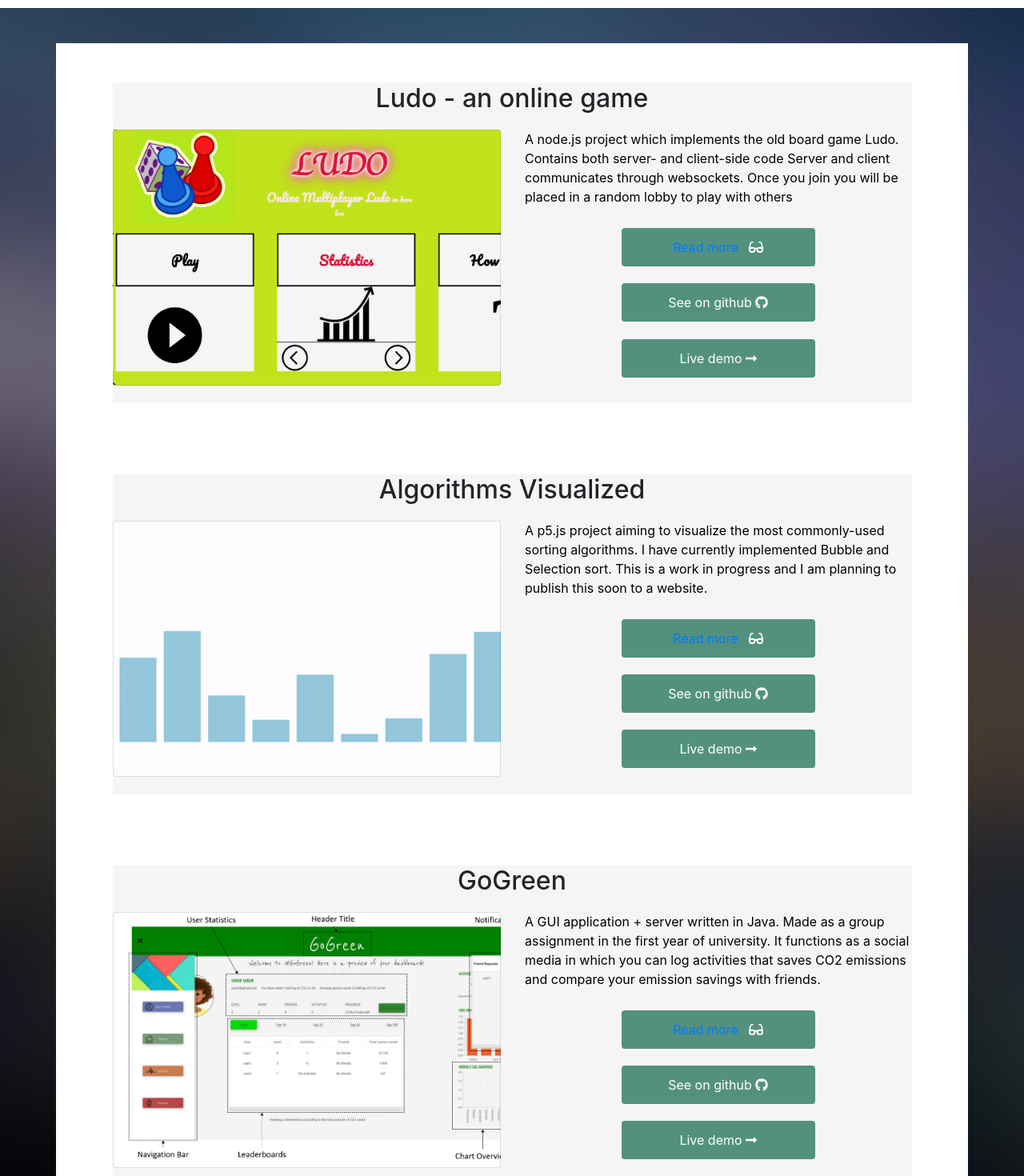
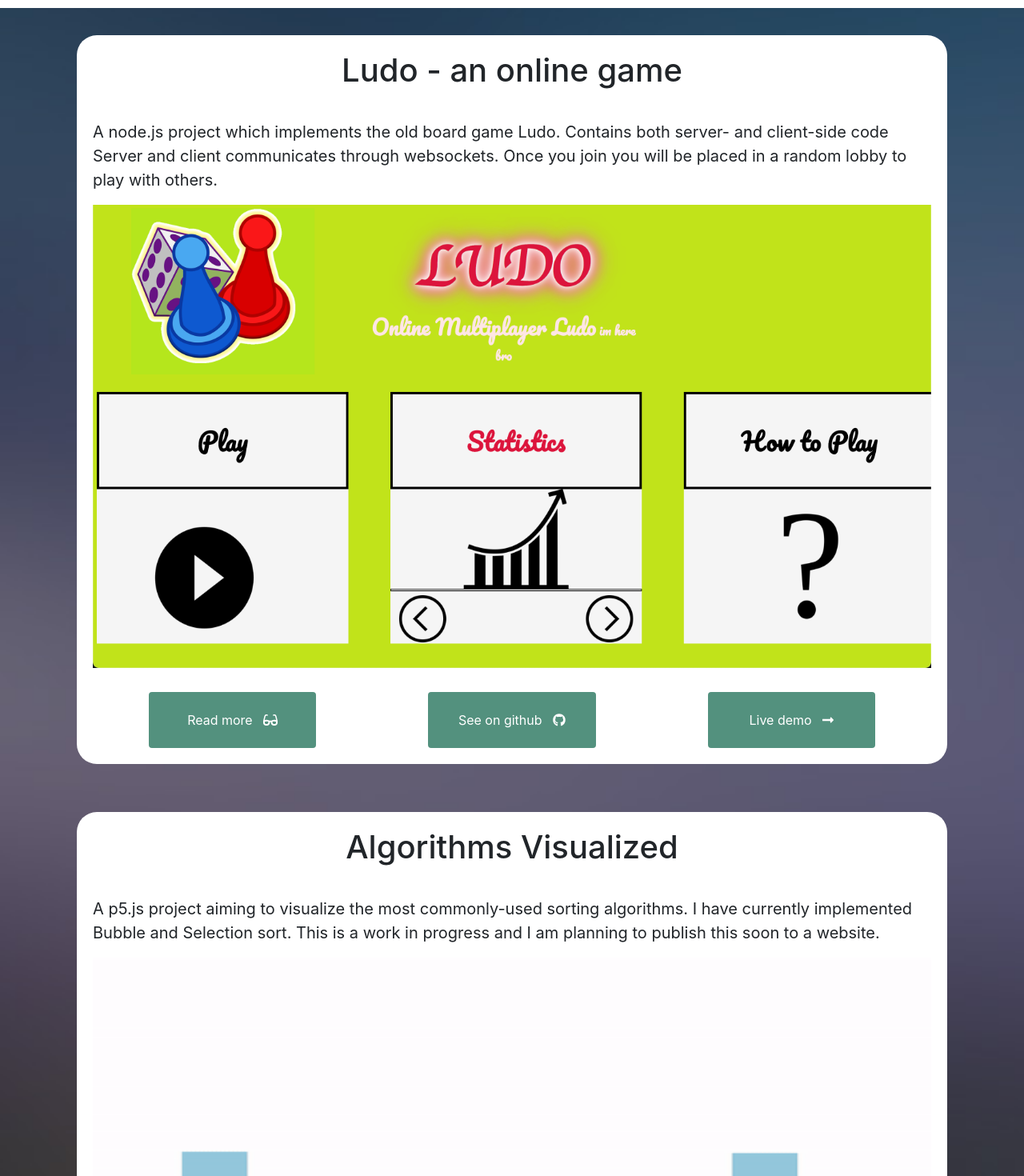
Before and after one commit to vehjelmtvedt/vetle.hjelmtvedt.com, a Next.js app: page /projects in a window 1280 px wide. Shown: the part 60-1530 px from the top of the page at 80% size. Built offline with nearby package versions, Linux system fonts and the light colour scheme.

Commit message:
refactored projectView, makes it more scalable and easier to add more projects

```diff
--- a/components/projects/ProjectView.js
+++ b/components/projects/ProjectView.js
@@ -1,66 +1,51 @@
+import styles from './projectview.module.css'
 import Jumbotron from 'react-bootstrap/Jumbotron'
-import styles from './projectview.module.css'
+import Button from 'react-bootstrap/Button'
+import ButtonToolbar from 'react-bootstrap/ButtonToolbar'
 import Link from 'next/link'
-import Container from 'react-bootstrap/Container'
-import { CardDeck, Card, Button } from 'react-bootstrap'
 import { FontAwesomeIcon } from '@fortawesome/react-fontawesome'
 import { faLongArrowAltRight } from '@fortawesome/free-solid-svg-icons'
 
-
-
-export default function ProjectView() {
+export default function Alternate() {
     return (
         <>
             <Jumbotron fluid className={styles.jumbotron}>
-                <Container className={styles.container}>
-                    <div id={styles.firstcard} className={styles.cardcontainer}>
-                        <h2>Ludo - an online game</h2>
-                        <CardDeck className={styles.card}>
-                            <Card className={styles.cardsection1}>
-                            </Card>
-                            <Card className={styles.cardsection2}>
-                                <p className={styles.p}>A node.js project which implements the old board game Ludo. Contains both server- and client-side code
+                <div className={styles.projectContainer} id={styles.firstContainer}>
+                    <h1 className={styles.heading}>Ludo - an online game</h1>
+                    <p className={styles.description}>A node.js project which implements the old board game Ludo. Contains both server- and client-side code
                                     Server and client communicates through websockets. Once you join you will be placed in
-                                    a random lobby to play with others
-                                </p>
-                                <Button className={styles.button}><Link className={styles.link} href="/projects/Ludo">Read more</Link> &nbsp; <FontAwesomeIcon icon="glasses" /></Button>
-                                <Button className={styles.button}><a className={styles.link} href="https://github.com/vehjelmtvedt/online-ludo.git">See on github </a> <FontAwesomeIcon icon={["fab", "github"]} /></Button>
-                                <Button className={styles.button}>Live demo <FontAwesomeIcon icon={faLongArrowAltRight} /></Button>
-                            </Card>
-                        </CardDeck>
-                    </div>
-                    <div className={styles.cardcontainer}>
-                    <h2>Algorithms Visualized</h2>
-                        <CardDeck className={styles.card}>
-                            <Card className={styles.cardsection3}>
-                            </Card>
-                            <Card className={styles.cardsection2}>
-                                <p className={styles.p}>A p5.js project aiming to visualize the most commonly-used sorting algorithms.
+                                    a random lobby to play with others.</p>
+                    <img className={styles.image} src="/splashscreen.png"></img>
+                    <ButtonToolbar className="justify-content-around" id={styles.buttongroup}>
+                        <Button className={styles.button}>Read more &nbsp; <FontAwesomeIcon icon="glasses" /></Button>
+                        <Button className={styles.button}>See on github &nbsp;  <FontAwesomeIcon icon={["fab", "github"]} /></Button>
+                        <Button className={styles.button}>Live demo &nbsp; <FontAwesomeIcon icon={faLongArrowAltRight} /></Button>
+                    </ButtonToolbar>
+                </div>
+                <div className={styles.projectContainer}>
+                    <h1 className={styles.heading}>Algorithms Visualized</h1>
+                    <p className={styles.description}>A p5.js project aiming to visualize the most commonly-used sorting algorithms.
                                  I have currently implemented Bubble and Selection sort. This is a work in progress and I am planning to publish this soon to a website.
                                   </p>
-                                <Button className={styles.button}><Link className={styles.link} href="/projects/Visualgo">Read more </Link> &nbsp; <FontAwesomeIcon icon="glasses" /></Button>
-                                <Button className={styles.button}><a className={styles.link} href="https://github.com/vehjelmtvedt/visualgo.git">See on github </a> <FontAwesomeIcon icon={["fab", "github"]} /></Button>
-                                <Button className={styles.button}>Live demo <FontAwesomeIcon icon={faLongArrowAltRight} /></Button>
-                            </Card>
-                        </CardDeck>
-                    </div>
-                    <div className={styles.cardcontainer}>
-                    <h2>GoGreen</h2>
-                        <CardDeck className={styles.card}>
-                            <Card className={styles.cardsection4}>
-                            </Card>
-                            <Card className={styles.cardsection2}>
-                                <p className={styles.p}>A GUI application + server written in Java. Made as a group assignment in the first year
+                    <img className={styles.image} src="/algo.gif"></img>
+                    <ButtonToolbar className="justify-content-around" id={styles.buttongroup}>
+                        <Button className={styles.button}>Read more &nbsp; <FontAwesomeIcon icon="glasses" /></Button>
+                        <Button className={styles.button}>See on github &nbsp;  <FontAwesomeIcon icon={["fab", "github"]} /></Button>
+                        <Button className={styles.button}>Live demo &nbsp; <FontAwesomeIcon icon={faLongArrowAltRight} /></Button>
+                    </ButtonToolbar>
+                </div>
+                <div className={styles.projectContainer}>
+                    <h1 className={styles.heading}>GoGreen</h1>
+                    <p className={styles.description}>A GUI application + server written in Java. Made as a group assignment in the first year
                                 of university. It functions as a social media in which you can log activities that saves CO2 emissions and
                                 compare your emission savings with friends.</p>
-                                <Button className={styles.button}><Link className={styles.link} href="/projects/GoGreen">Read more </Link> &nbsp; <FontAwesomeIcon icon="glasses" /></Button>
-                                <Button className={styles.button}><a className={styles.link} href="https://github.com/vehjelmtvedt/GoGreen.git">See on github </a><FontAwesomeIcon icon={["fab", "github"]} /></Button>
-                                <Button className={styles.button}>Live demo <FontAwesomeIcon icon={faLongArrowAltRight} /></Button>
-                            </Card>
-                        </CardDeck>
-                    </div>
-
-                </Container>
+                    <img className={styles.image} src="/gogreen.png"></img>
+                    <ButtonToolbar className="justify-content-around" id={styles.buttongroup}>
+                        <Button className={styles.button}>Read more &nbsp; <FontAwesomeIcon icon="glasses" /></Button>
+                        <Button className={styles.button}>See on github &nbsp;  <FontAwesomeIcon icon={["fab", "github"]} /></Button>
+                        <Button className={styles.button}>Live demo &nbsp; <FontAwesomeIcon icon={faLongArrowAltRight} /></Button>
+                    </ButtonToolbar>
+                </div>
             </Jumbotron>
         </>
     )
--- a/components/projects/projectview.module.css
+++ b/components/projects/projectview.module.css
@@ -1,120 +1,49 @@
 .jumbotron {
-    margin-top: 0;
-    height: 200vh;
-    background-image: url(../../public/background1.jpg);
-    background-size: cover;
-    text-align: center;
+    background-color: wheat;
+    height: 100%;
     margin-bottom: 0;
     display: flex;
-}
-
-.container {
-    margin: auto;
-    margin-top: 50px;
-    height: 100%;
-    width: 100vw;
-    background-color: white;
-    display: flex;
     flex-direction: column;
-    align-items: flex-start;
-}
-
-.cardcontainer {
-    margin: auto;
-    width: 90%;
-    min-height: 50vh;
-    background-color: whitesmoke;
-
-}
-
-#firstcard {
-    margin-top: 50px;
-}
-
-.card {
-    height: 80%;
-    margin-top: 20px;
-}
-
-.cardsection1 {
-    min-height: 90%;
-    background-color: whitesmoke;
-    background-image: url('../../public/splashscreen.png');
+    align-items: center;
+    background-image: url(../../public/background1.jpg);
     background-size: cover;
 }
 
-.cardsection2 {
-    min-height: 90%;
-    background-color: whitesmoke;
-    text-align: center;
-    border: none;
-    text-align: left;
+.projectContainer {
+    width: 85%;
+    margin-bottom: 60px;
+    background-color: white;
+    padding-left: 20px;
+    padding-right: 20px;
+    padding-bottom: 20px;
+    border-radius: 25px;
 }
 
-.cardsection3 {
-    min-height: 90%;
-    background-color: whitesmoke;
-    background-image: url('../../public/algo.gif');
-    background-size: cover;
+#firstContainer {
+    margin-top: 40px;
 }
 
-.cardsection4 {
-    min-height: 90%;
-    background-color: whitesmoke;
-    background-image: url('../../public/gogreen.png');
-    background-size: cover;
+.heading {
+    padding-top: 20px;
+    text-align: center;
 }
 
-.p {
-    color: black;
+.description {
+    font-size: 20px;
+    padding-top: 30px;
+}
+
+.image {
+    width: 100%;
+}
+
+#buttongroup {
+    margin-top: 30px;
 }
 
 .button {
-    margin: auto;
-    min-width: 50%;
-    min-height: 15%;
+    width: 20%;
+    height: 70px;
     background-color: #53917E;
     border: none;
 }
-
-.link {
-    text-decoration: none;
-    color: white;
-}
-
-
-@media only screen and (max-width: 995px) {
-    .container {
-        min-width: 90vw;
-    }
-
-    .cardcontainer {
-        min-height: 60vh;
-    }
-
-    .jumbotron {
-        height: 230vh;
-    }
-}
-
-@media only screen and (max-width: 720px) {
-    .jumbotron {
-        height: 270vh;
-    }
-
-    .cardcontainer {
-        min-height: 80vh;
-    }
-}
-
-@media only screen and (max-width: 576px) {
-    .jumbotron {
-        height: 430vh;
-    }
-
-    .cardcontainer {
-        min-height: 80vh;
-        margin-top: 0;
-        margin-bottom: 440px;
-    }
-}
--- a/pages/projects.js
+++ b/pages/projects.js
@@ -10,7 +10,7 @@ function Projects() {
                 <title>Vetle Hjelmtvedt - Projects</title>
             </Head>
             <Header threshold={0}/>
-            <ProjectView />
+            <ProjectView/>
             <Footer/>
         </>
     )
```
Also changed, not shown: components/contact/ContactForm.js (+27 -5 lines).
